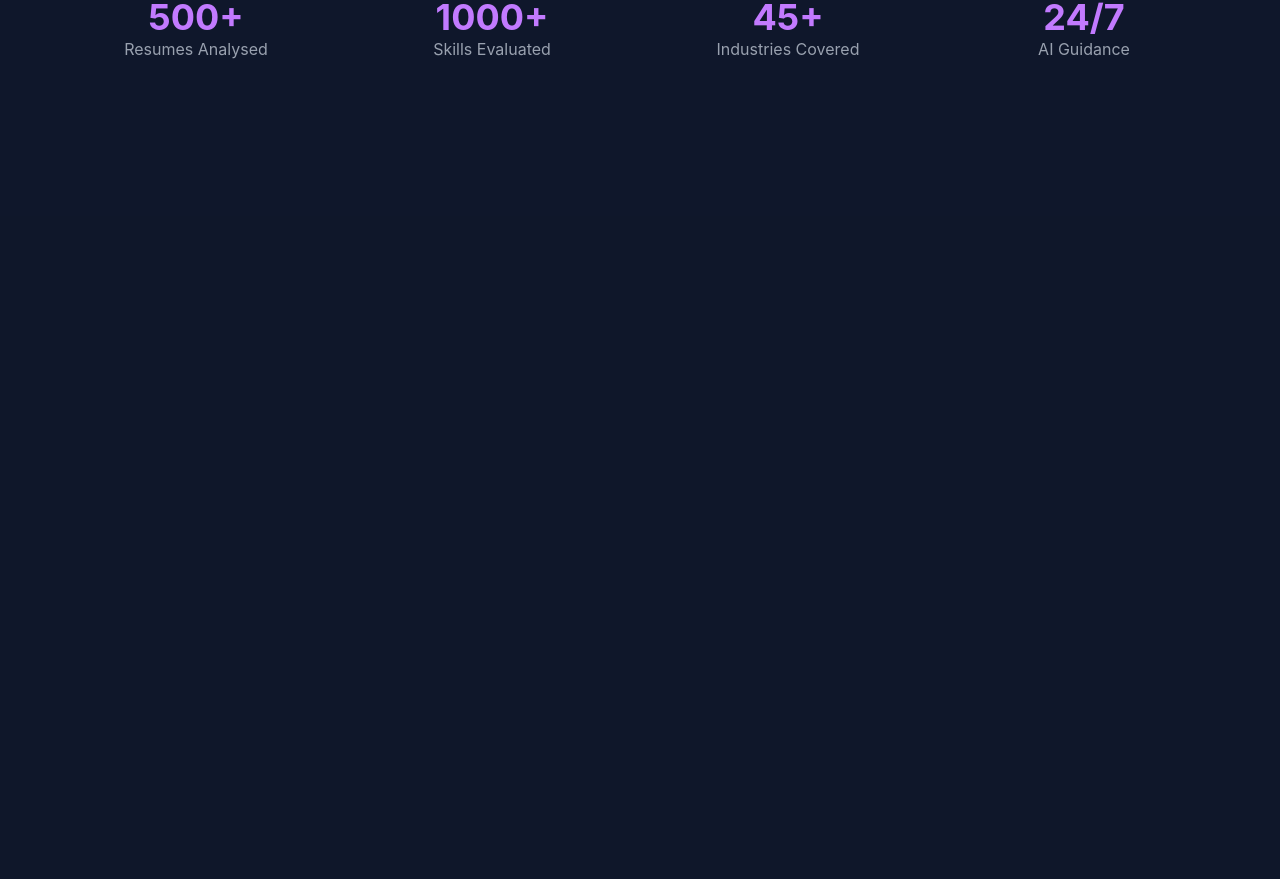
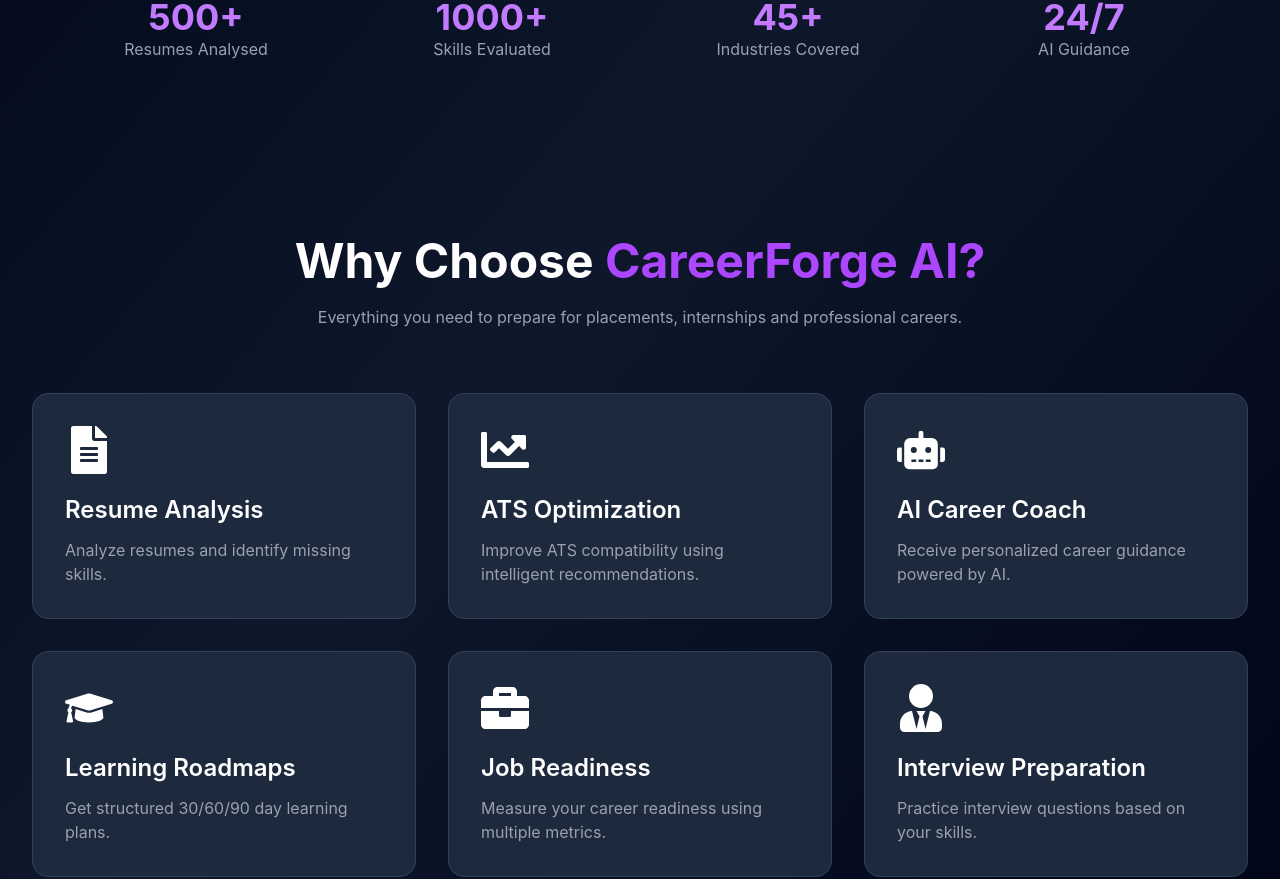
Before and after one commit to Netal-Agarwal/CareerForge-AI, a React app in the folder frontend/: page / in a window 1280 px wide. Shown: the part 584-1463 px from the top of the page. Before the commit the page ends 800 px from the top, so only its background shows below. Built offline with nearby package versions, Linux system fonts and the light colour scheme; the HTML template or start-up script is replaced by a standard one.

Commit message:
Week 7 Day 3: Add feature cards and improve landing page

```diff
--- /dev/null
+++ b/frontend/src/components/FeatureCard.jsx
@@ -0,0 +1,21 @@
+function FeatureCard({ title, description, icon }) {
+    return (
+      <div className="bg-slate-800 rounded-2xl p-8 border border-slate-700 hover:border-purple-500 hover:-translate-y-2 transition duration-300">
+
+        <div className="text-5xl mb-5">
+          {icon}
+        </div>
+
+        <h2 className="text-2xl font-semibold mb-3">
+          {title}
+        </h2>
+
+        <p className="text-gray-400">
+          {description}
+        </p>
+
+      </div>
+    );
+  }
+
+  export default FeatureCard;
--- a/frontend/src/pages/Landing.jsx
+++ b/frontend/src/pages/Landing.jsx
@@ -1,8 +1,18 @@
 import Navbar from "../components/Navbar";
+import FeatureCard from "../components/FeatureCard";
+
+import {
+    FaRobot,
+    FaFileAlt,
+    FaChartLine,
+    FaGraduationCap,
+    FaBriefcase,
+    FaUserTie
+} from "react-icons/fa";
 
 function Landing() {
   return (
-    <div className="min-h-screen bg-slate-900 text-white">
+    <div className="min-h-screen bg-gradient-to-br from-slate-950 via-slate-900 to-slate-950 text-white">
       <Navbar />
 
       {/* Hero */}
@@ -35,7 +45,7 @@ function Landing() {
 
           <div className="mt-10 flex justify-center gap-5">
 
-            <button className="bg-purple-600 px-8 py-4 rounded-xl hover:bg-purple-700 transition">
+            <button className="bg-purple-600 hover:bg-purple-700 px-8 py-4 rounded-xl font-semibold shadow-lg shadow-purple-600/30 transition">
               Get Started
             </button>
 
@@ -75,6 +85,69 @@ function Landing() {
 
       </section>
 
+      {/* Features */}
+
+      <section className="max-w-7xl mx-auto py-24 px-8">
+
+        <h2 className="text-5xl font-bold text-center mb-5">
+
+          Why Choose
+
+          <span className="text-purple-500">
+            {" "}CareerForge AI?
+          </span>
+
+        </h2>
+
+        <p className="text-center text-gray-400 mb-16">
+
+          Everything you need to prepare for placements,
+          internships and professional careers.
+
+        </p>
+
+        <div className="grid grid-cols-3 gap-8">
+
+          <FeatureCard
+            icon={<FaFileAlt />}
+            title="Resume Analysis"
+            description="Analyze resumes and identify missing skills."
+          />
+
+          <FeatureCard
+            icon={<FaChartLine />}
+            title="ATS Optimization"
+            description="Improve ATS compatibility using intelligent recommendations."
+          />
+
+          <FeatureCard
+            icon={<FaRobot />}
+            title="AI Career Coach"
+            description="Receive personalized career guidance powered by AI."
+          />
+
+          <FeatureCard
+            icon={<FaGraduationCap />}
+            title="Learning Roadmaps"
+            description="Get structured 30/60/90 day learning plans."
+          />
+
+          <FeatureCard
+            icon={<FaBriefcase />}
+            title="Job Readiness"
+            description="Measure your career readiness using multiple metrics."
+          />
+
+          <FeatureCard
+            icon={<FaUserTie />}
+            title="Interview Preparation"
+            description="Practice interview questions based on your skills."
+          />
+
+        </div>
+
+      </section>
+
     </div>
   );
 }
```
Also changed, not shown: 1 other file (tests, documents, lock files or other folders).
